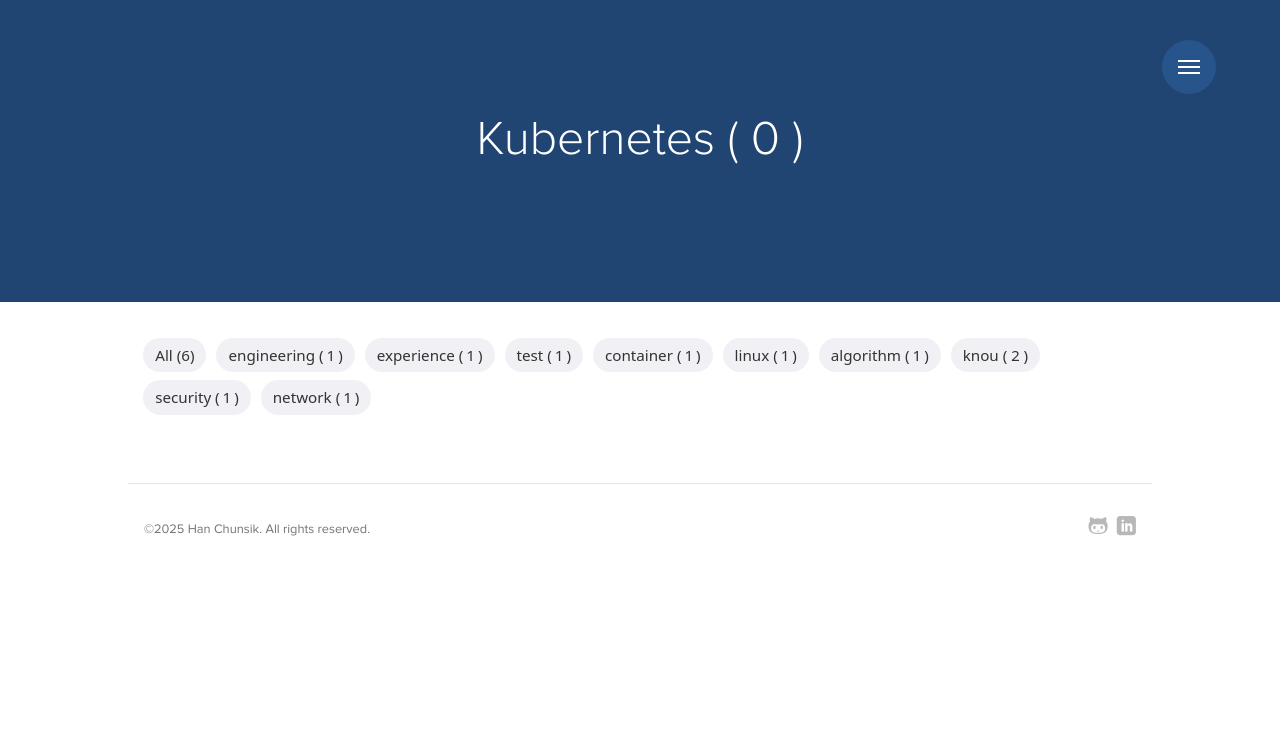
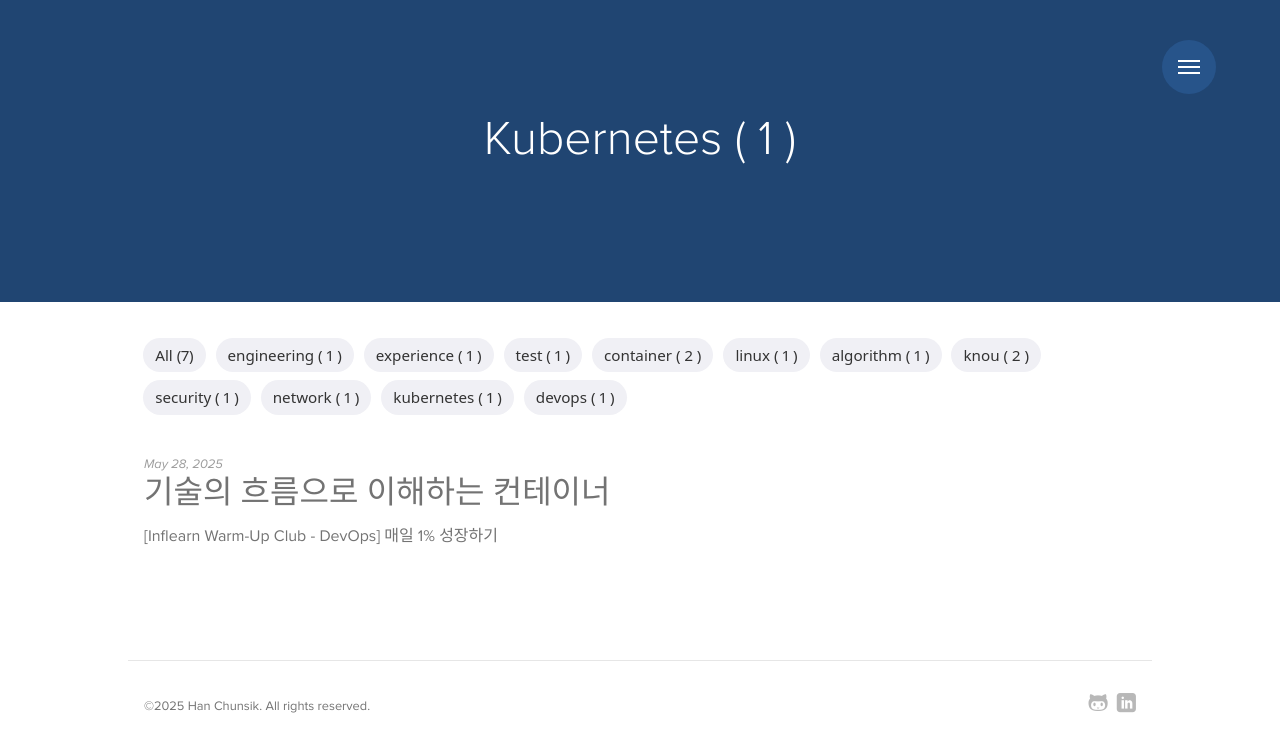
Before and after one commit to han-chunsik/han-chunsik.github.io, a Jekyll site: the page built from categories/kubernetes.md, in a window 1280 px wide. Shown: the top 752 px of the page. Built offline with Jekyll 4.4.1, drawn with Linux system fonts in a browser that asks for light colours; some web fonts are replaced; some of the changed lines change nothing that is shown.

Commit message:
docs:워밍업 Day2

````diff
--- a/_config.yml
+++ b/_config.yml
@@ -11,7 +11,7 @@
   style: expanded # compressed # expanded
 
 # permalink and highlighter
-permalink   : /:year/:title/
+permalink   : /:year-:month-:day/:title/
 markdown:         kramdown
 kramdown:
   syntax_highlighter: rouge
--- /dev/null
+++ b/_posts/2025-05-28-kubernetes_another_class_sprint1_3.markdown
@@ -0,0 +1,165 @@
+---
+layout: post
+title:  "기술의 흐름으로 이해하는 컨테이너"
+date:   2025-05-28
+categories: [kubernetes, container, devops]
+description: "[Inflearn Warm-Up Club - DevOps] 매일 1% 성장하기"
+comments: true
+bird_image: "monk-parakeet.webp"
+bird_name: "퀘이커앵무 (Monk parakeet)"
+bird_scientific_name: "Myiopsitta monachus"
+bird_description: "퀘이커 앵무새는 작고 활발한 초록빛 앵무새로, 회색 얼굴과 가슴이 특징이다. 남아메리카(특히 아르헨티나) 원산이지만, 미국과 유럽 일부 지역에서도 도입되어 야생 개체군이 형성되었다. 사회성이 강하고 지능이 높아 애완조로 인기가 많으며, 집단 둥지를 짓는 독특한 습성을 가진다."
+---
+
+# prologue - 매일 1% 성장하기
+
+**“지금보다 더 나은 엔지니어가 되기 위해 나는 무엇을 해야 할까?”**
+
+매일 조금씩 성장하기 위해 **인프런 워밍업 클럽 4기 DevOps 과정**에 참여하게 되었다. 해당 과정은 [**쿠버네티스 어나더 클래스 (지상편) - Sprint 1, 2**](https://www.inflearn.com/course/%EC%BF%A0%EB%B2%84%EB%84%A4%ED%8B%B0%EC%8A%A4-%EC%96%B4%EB%82%98%EB%8D%94-%ED%81%B4%EB%9E%98%EC%8A%A4-%EC%A7%80%EC%83%81%ED%8E%B8-sprint1) 강의의 지식공유자가 직접 이끄는 스터디로 매일 강의를 수강하고, 실습하며, 스스로 정리하는 학습 루틴을 통해 지속적인 성장을 돕는 구조이다.
+해당 과정을 따라가며 학습한 내용을 꾸준히 정리해나가고자 한다.
+
+## 1% 더 나은 엔지니어가 되기 위해서는?
+- 다양한 프로젝트 경험을 통해 근거있는 자신감을 얻는다.
+- 내가 이해한 방식으로 큰 그림을 그리고, 새로운 지식을 알게 될 때마다 기존 그림에 추가한다.
+- 주어진 업무 외에도 ‘나에게 필요한 일’을 스스로 정의하고 실행한다.
+- 내가 한 일을 잘 정리해두면 지속적인 커뮤니케이션으로 신뢰성을 확보하고, 인수인계에도 도움이 된다.
+
+---
+
+# 기술의 흐름으로 이해하는 컨테이너
+
+컨테이너란 무엇일까? 인터넷에 검색해보면 컨테이너에 대한 정의는 다음과 같이 설명되어 있다.
+
+> **_"실행중인 컴퓨터의 호스트 운영체제에 격리된 공간을 설정하고, 이 격리공간 내에 호스트 운영체제로부터 독립된 프로세스를 실행시키는 기술과 이를 위한 소프트웨어 구성 일체를 이야기한다. 동일한 하드웨어 아키텍처와 동일한 OS커널을 보유한 수많은 컴퓨터에서 컨테이너로 이미지화한 소프트웨어의 동일한 동작을 보장한다."_**
+
+하지만 이 설명을 처음 접했을 때 "그래서 이게 대체 뭔데?" 라는 생각이 먼저 든다. 용어는 복잡하고, 개념은 어렵다. 컨테이너를 왜 써야 하는지, 어떤 문제를 해결해주는지 감이 잘 오지 않는다.
+
+## 개념의 오해
+다음은 종종 커뮤니티나 실무에서 들을 수 있는 대화이다. 해당 대화에는 몇 가지 오해가 섞여 있다.
+
+```
+A: 이제 도커가 유료화된다던데, 이걸 런타임으로 써도 되나요?
+B: 안 되죠. 요즘은 containerd가 대세고, 다 그걸로 넘어가요. 이제 Docker로 되어있는 이미지 다시 만드는 것도 고생 좀 하실 걸요?
+```
+
+1. **"도커가 유료화 된다."**
+- Docker Desktop 기업 사용자에 대해 유료 정책이 도입된 것이지 Docker 자체는 오픈소스이며 무료이다.
+2. **"Docker는 런타임으로 못쓴다."**
+- Docker는 containerd 위에서 동작하는 하나의 클라이언트이다. containerd가 Kubernetes의 기본 CRI(Runtime Interface)로 채택되었을 뿐 런타임으로 계속 사용 가능하다.
+3. **"Docker로 만든 이미지를 다시 만들어야 한다."**
+- Docker 이미지 포맷은 OCI(Open Container Initiative) 표준을 따른다. Docker로 만든 이미지는 containerd, CRI-O 등 다른 런타임에서도 그대로 사용할 수 있다.
+
+### 왜 이런 오해가 생길까?
+기술의 겉모습만 알거나 지금 대세인 기술만 쫓아가면 기술이 등장한 배경이나 구조를 모르기 때문에 오해하기 쉽다.
+따라서 기술을 흐름으로 공부하면 오해를 줄일 수 있다. 기술이 어떤 문제에서 출발했고, 어떤 과정을 거쳐 지금의 모습이 되었는지를 이해하면, 단순한 오해를 넘어서 진짜 선택을 할 수 있게 된다.
+
+## 리눅스 배포판 흐름
+<img src="{{ '/assets/images/20250528_linux_flow.png' | prepend: site.baseurl }}" alt="linux flow">
+
+컨테이너는 리눅스 커널 기능을 기반으로 동작하기 때문에, 사용하는 리눅스 배포판에 따라 구성 방식이나 운영 특성에 차이가 생긴다. 이를 제대로 이해하기 위해선 각 배포판이 어떻게 등장하고 발전해왔는지를 함께 살펴보는 것이 중요하다.
+
+- 초기 운영체제인 **UNIX**는 유료였고, 이를 대체하기 위해 **Linux**가 오픈소스로 등장했다.
+
+### 대표적인 계열 구분
+- **Debian 계열**: Ubuntu
+- **RedHat 계열**: RHEL, CentOS, Fedora, AlmaLinux, RockyLinux
+
+
+#### RedHat 계열의 흐름
+- **Fedora**: 최신 기술 실험용, 빠른 릴리즈 주기
+- **RHEL**: 기업용 상용 배포판, 안정성 중시
+- **CentOS**: RHEL 복제판으로 인기를 끌었으나, 2021년부터 테스트 성격의 CentOS Stream으로 전환됨
+- **Rocky/Alma**: CentOS 대안으로 등장한 커뮤니티 기반 RHEL 복제판
+
+> IBM이 RedHat을 인수한 이후, CentOS의 방향이 바뀌었고, 그 역할을 현재는 **RockyLinux**나 **AlmaLinux**가 이어가고 있다.
+
+> #### Kubernetes를 설치할 때도 이 계열 구분이 중요한 기준이 된다.
+> - Ubuntu 기반 설치, RHEL 계열 설치에서 **패키지 매니저, SELinux 정책, 서비스 구성 방식**이 다르기 때문이다.
+> - 오픈소스 기술 선택 시에는 GitHub 스타 수, Google Trends 등의 **수치 기반 지표**를 참고하는 것도 좋은 방법이다.
+
+## Container 흐름
+<img src="{{ '/assets/images/20250529_container_flow.png' | prepend: site.baseurl }}" alt="container flow">
+
+> CRI-O는 Red Hat이 주도하여 개발한, Kubernetes 전용 컨테이너 런타임이다.
+
+컨테이너는 리눅스 커널이 제공하는 여러 격리 기능들을 조합한 것으로, 대표적으로 다음 세 가지 핵심 기술이 있다.
+
+- **chroot**: 파일 시스템을 특정 디렉토리 기준으로 제한하여, 외부 파일에 접근하지 못하게 하는 기술
+- **cgroup**: CPU, 메모리 등 시스템 자원의 사용량을 제한하고 분리하는 기능
+- **namespace**: 프로세스 ID, 네트워크, 사용자 등 다양한 커널 리소스를 독립된 공간으로 분리하는 기능
+
+이 기능들을 조합하면 격리된 실행환경을 만들 수 있지만, 너무 복잡하다는 단점이 있었다.
+
+### Container 도구
+#### LXC(Linux Containers)
+리눅스의 격리 기능들을 하나로 묶어 컨테이너 환경을 구성할 수 있도록 만든 것이 LXC이다.
+최초의 컨테이너 런타임으로, 리눅스 커널 기능을 직접 다루지 않고도 컨테이너를 만들 수 있었다. 하지만 여전히 설정이 복잡하고 사용자 친화적이지 않아 시스템 관리자나 리눅스 전문가가 아니면 쓰기 어려운 도구였다.
+
+#### Docker
+Docker는 LXC 위에 편리한 인터페이스와 도구들을 얹어 컨테이너를 누구나 쉽게 빌드하고 실행할 수 있도록 만든 플랫폼이다.
+초창기에는 Docker 내부에서 LXC를 런타임으로 사용했다. 하지만 더 세밀한 제어와 독립성을 위해 Docker는 자체 런타임인 libcontainer를 만들었고, 이후에는 이를 개선한 containerd와 runc로 구조를 분리하였다.
+
+> #### LXC, Docker 차이
+> - LXC: 리눅스 OS 수준의 컨테이너 관리, 운영체제를 컨테이너화하는 것이 목적
+> - Docker: 애플리케이션 실행, 앱을 쉽고 빠르게 배포하는 것이 목적
+>
+> LXC는 OS를 위해, Docker는 App을 위해 만들어졌다.
+
+### 왜 LXC보다 Docker가 더 널리 쓰이게 되었을까?
+
+LXC는 커널 수준에서 컨테이너를 다루는 저수준 도구로, 컨테이너 생성부터 네트워크 설정, 파일 시스템 마운트까지 대부분의 작업을 사용자가 직접 수동으로 설정해야 했다. 반면 Docker는 이러한 기능들 위에 고수준 인터페이스를 제공하며, dockerd와 같은 데몬 및 명령어 기반의 CLI를 통해 누구나 쉽게 컨테이너를 생성하고 배포할 수 있도록 지원한다.
+
+<img width="60%" src="{{ '/assets/images/20250529_docker_engine.png' | prepend: site.baseurl }}" alt="docker engine">
+
+이러한 사용 편의성과 자동화된 부가 기능 덕분에 Docker는 LXC보다 훨씬 더 널리 사용되는 컨테이너 플랫폼으로 자리잡게 되었다.
+
+> **저수준(low level)**: 기계 친화적, 추상화 정도가 낮아 세부 제어가 가능하지만 복잡도가 높고, 제어에 어려움이 있다.(예: C, Assembly, LXC 등)
+> **고수준(high level)**: 사람 친화적, 추상화 정도가 높아 복잡도가 낮고, 제어가 비교적 쉽다.(예: Python, Java, Docker 등)
+
+
+## 컨테이너와 컨테이너 오케스트레이션의 관계
+### 컨테이너 오케스트레이션의 필요성
+서비스가 커지고 그에따라 컨테이너 수가 많아지면서 컨테이너의 생명주기를 자동으로 관리해줄 시스템(운영 자동화)이 필요해졌다. 이러한 요구 속에서 등장한 것이 컨테이너 오케스트레이션이다. 대표적인 오케스트레이터가 바로 Kubernetes 이다.
+
+### 서비스 업그레이드 과정 비교
+#### 컨테이너만 사용하는 경우
+모든 작업이 수동이며, 사람이 직접 컨테이너의 상태와 네트워크를 관리해야 한다.
+
+<img width="60%" src="{{ '/assets/images/20250529_container_upgrade.png' | prepend: site.baseurl }}" alt="container upgrade">
+
+#### 컨테이너 오케스트레이션을 사용하는 경우
+생명주기, 상태 관리, 트래픽 전환까지 모두 자동화 된다.
+
+<img width="60%" src="{{ '/assets/images/20250529_container_orchestration_upgrade.png' | prepend: site.baseurl }}" alt="container orchestration upgrade">
+
+### "Kubernetes에서 Docker가 빠진다"는 무슨 말인가?
+Kubernetes는 1.24부터 더 이상 Docker를 컨테이너 런타임으로 사용하지 않는다.
+
+기존의 Kubernetes는 아래와 같은 과정을 거쳐 컨테이너를 실행했다. 이 구조에서 dockershim은 Kubernetes와 Docker사이의 중간 어댑터 역할을 했지만 불필요한 오버헤드가 존재했다.
+
+```
+Kubernetes → dockershim → Docker → containerd → 컨테이너 실행
+```
+
+Kubernetes 1.24부터 dockershim이 제거되고 아래와 같이 container 런타임을 직접 호출하는 구조로 변경되었다.
+
+```
+Kubernetes → containerd → 컨테이너 실행
+```
+
+결국 "Kubernetes에서 Docker가 빠진다" 라는 말은 Kubernetes클러스터에서는 containerd가 직접 컨테이너를 관리하므로 Docker 데몬이 불필요해졌다는 뜻이다.
+
+> Docker 자체도 내부적으로 containerd를 사용한다.
+
+# Kubernetes 버전에 따른 컨테이너 생성 흐름 변화
+Kubernetes는 버전별로 컨테이너 런타임과 통신하는 방식이 바뀌어왔다.
+
+<img src="{{ '/assets/images/20250531_kubernetes_create_container_flow.png' | prepend: site.baseurl }}" alt="container orchestration upgrade">
+
+# 회고
+이번 학습을 통해 가장 크게 느낀 점은, 기술을 단편적인 기능이 아니라 흐름을 보며 이해해야 진짜 의미가 보인다는 것이다.
+컨테이너 기술이 왜 등장했고, 어떤 한계를 해결했으며, 지금은 어떤 구조로 진화해왔는지 그 흐름을 따라가다 보면 자연스럽게 각각의 기술이 존재하는 이유가 보이는거 같다.
+
+또 하나 인상 깊었던 점은, 컨테이너의 개념은 크게 달라지지 않았지만 내부 구조가 꾸준히 바뀌어 왔다는 것이다. 추상화가 있기에 사용자는 복잡한 내부를 몰라도 생산성을 높일 수 있고, 내부는 더 유연하고 효율적인 방향으로 변화할 수 있다.
+
+앞으로도 기술을 배울 때는, 흐름 속에서 이해하려는 습관을 가져야겠다.
````
Also changed, not shown: _posts/2025-05-12-algorithm.markdown (line endings or trailing spaces), assets/images/20250528_linux_flow.png (added), assets/images/20250529_container_flow.png (added), assets/images/20250529_container_orchestration_upgrade.png (added), assets/images/20250529_container_upgrade.png (added), assets/images/20250529_docker_engine.png (added), assets/images/20250531_kubernetes_create_container_flow.png (added), assets/images/bird/cinereous-tit.webp (added), assets/images/bird/monk-parakeet.webp (added).
